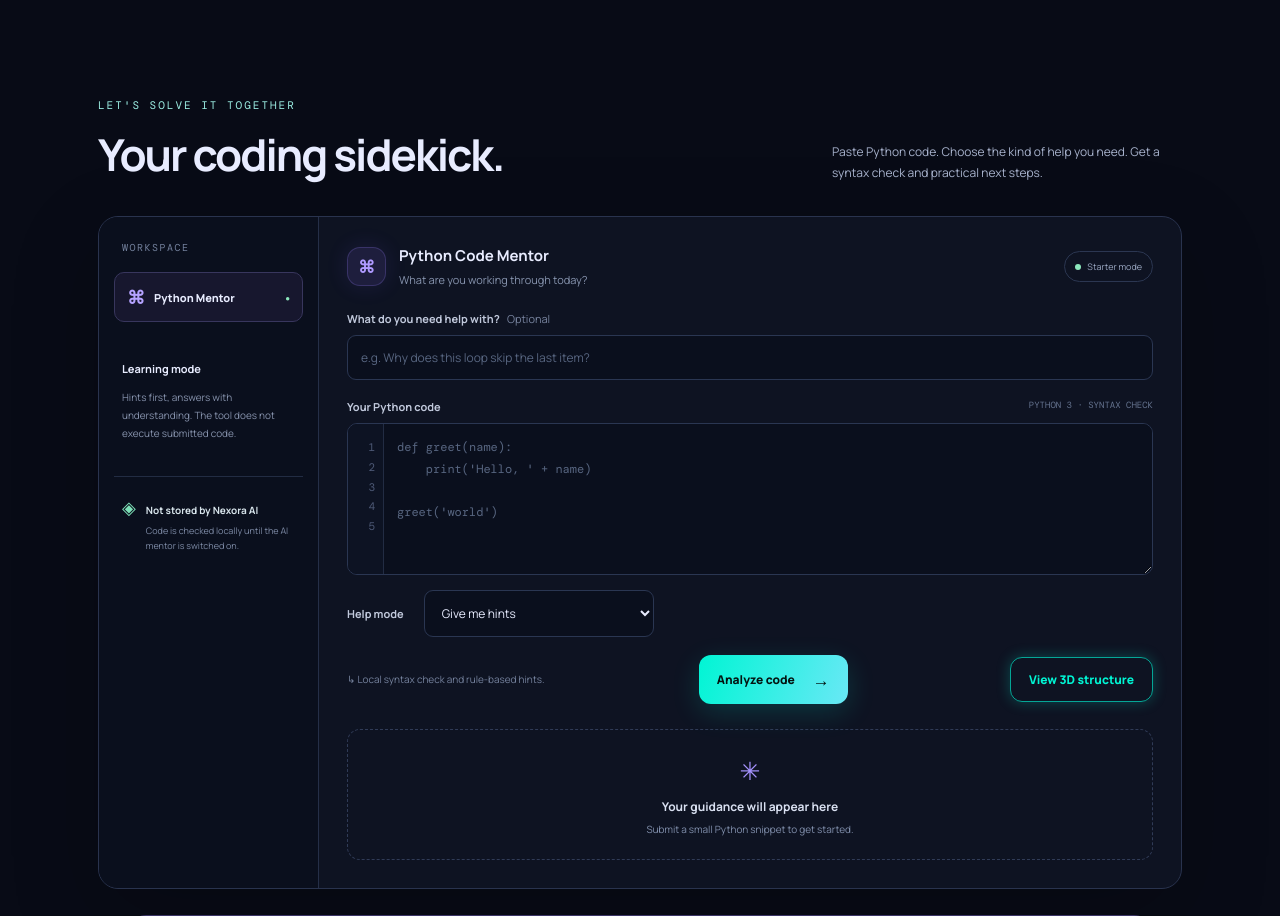
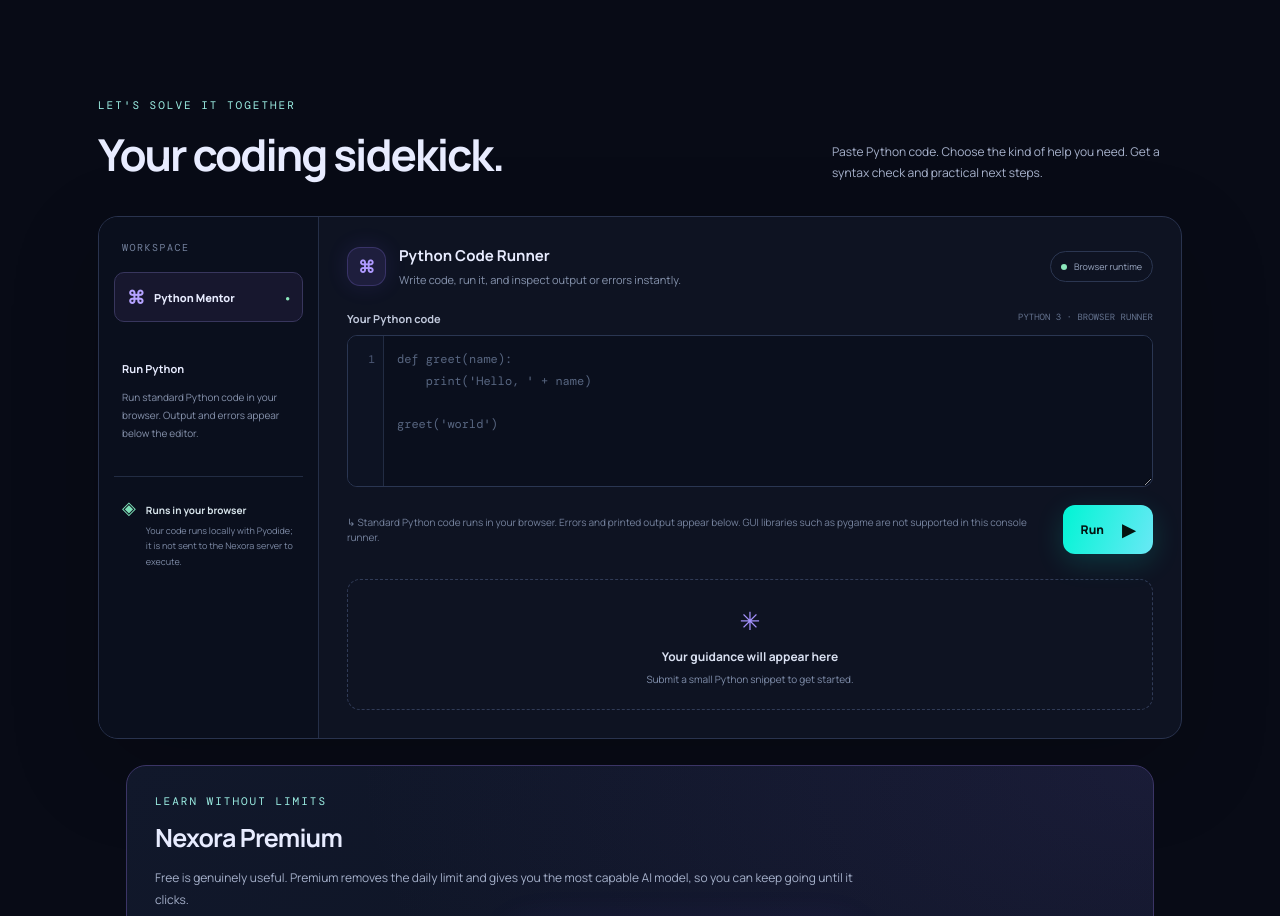
Before and after one commit to soumyasasmal410-star/Nexora-AI, a Flask app: page / in a window 1280 px wide; the page is wider, and only the part inside the window is pictured. Shown: the part 1262-2178 px from the top of that part. Run offline with Flask 3, Linux system fonts and the light colour scheme; some libraries are stand-ins or nearby versions.

Commit message:
Replace help-mode analyzer with Python run workspace

```diff
--- a/templates/index.html
+++ b/templates/index.html
@@ -53,16 +53,13 @@
 <section id="mentor" class="section mentor-section">
   <div class="section-heading"><div><div class="eyebrow">LET'S SOLVE IT TOGETHER</div><h2>Your coding sidekick.</h2></div><p>Paste Python code. Choose the kind of help you need. Get a syntax check and practical next steps.</p></div>
   <div class="mentor-shell">
-    <div class="mentor-sidebar"><div class="sidebar-label">WORKSPACE</div><div class="workspace-selected"><span>⌘</span> Python Mentor <i>●</i></div><div class="sidebar-note"><b>Learning mode</b><p>Hints first, answers with understanding. The tool does not execute submitted code.</p></div><div class="privacy-note"><span>◈</span><span><b>Not stored by Nexora AI</b><small>{% if ai_enabled %}Code is sent to Claude (Anthropic) for this request only; this app does not save it.{% else %}Code is checked locally until the AI mentor is switched on.{% endif %}</small></span></div></div>
+    <div class="mentor-sidebar"><div class="sidebar-label">WORKSPACE</div><div class="workspace-selected"><span>⌘</span> Python Mentor <i>●</i></div><div class="sidebar-note"><b>Run Python</b><p>Run standard Python code in your browser. Output and errors appear below the editor.</p></div><div class="privacy-note"><span>◈</span><span><b>Runs in your browser</b><small>Your code runs locally with Pyodide; it is not sent to the Nexora server to execute.</small></span></div></div>
     <div class="mentor-main">
-      <div class="mentor-title"><div class="tool-icon purple small-icon">⌘</div><div><h3>Python Code Mentor</h3><p>What are you working through today?</p></div><span class="offline-badge"><i></i> {% if ai_enabled %}Claude AI on{% else %}Starter mode{% endif %}</span></div>
+      <div class="mentor-title"><div class="tool-icon purple small-icon">⌘</div><div><h3>Python Code Runner</h3><p>Write code, run it, and inspect output or errors instantly.</p></div><span class="offline-badge"><i></i> Browser runtime</span></div>
       <form id="mentorForm">
-        <label for="question">What do you need help with? <span>Optional</span></label>
-        <input id="question" maxlength="2000" placeholder="e.g. Why does this loop skip the last item?">
-        <div class="editor-top"><label for="code">Your Python code</label><span>PYTHON 3 · SYNTAX CHECK</span></div>
-        <div class="editor-wrap"><div class="line-nums">1<br>2<br>3<br>4<br>5</div><textarea id="code" maxlength="12000" spellcheck="false" placeholder="def greet(name):&#10;    print('Hello, ' + name)&#10;&#10;greet('world')" required></textarea></div>
-        <div class="mode-row"><label for="mode">Help mode</label><select id="mode"><option value="hint">Give me hints</option><option value="debug">Debug my code</option><option value="explain">Explain the code</option><option value="improve">Suggest improvements</option></select></div>
-        <div class="form-bottom"><span>↳ {% if ai_enabled %}Claude-powered review plus a local syntax check. Log in to use it - 10 free requests a day.{% else %}Local syntax check and rule-based hints.{% endif %}</span><button class="btn primary" type="submit" id="submitBtn">Analyze code <span>→</span></button></div>
+        <div class="editor-top"><label for="code">Your Python code</label><span>PYTHON 3 · BROWSER RUNNER</span></div>
+        <div class="editor-wrap"><div class="line-nums" id="lineNums" aria-hidden="true">1</div><textarea id="code" maxlength="12000" spellcheck="false" autocapitalize="off" autocomplete="off" placeholder="def greet(name):&#10;    print('Hello, ' + name)&#10;&#10;greet('world')" required></textarea></div>
+        <div class="form-bottom"><span>↳ Standard Python code runs in your browser. Errors and printed output appear below. GUI libraries such as pygame are not supported in this console runner.</span><button class="btn primary" type="submit" id="submitBtn">Run <span>▶</span></button></div>
       </form>
       <div id="result" class="result-panel" aria-live="polite"><div class="result-placeholder"><span>✳</span><b>Your guidance will appear here</b><p>Submit a small Python snippet to get started.</p></div></div>
       <div id="chatBox" class="chat-box" hidden>
@@ -154,6 +151,7 @@ print(number)</pre>
 </main>
 <footer><a class="brand" href="/"><span class="brand-mark">N</span><span>Nexora <b>AI</b></span></a><span>Build smarter. Learn faster.{% if ai_enabled %} · AI by Claude{% endif %}</span><span><a href="/terms">Terms</a> · <a href="/privacy">Privacy</a> · <a href="/refund">Refunds</a> · © <span id="year"></span> Nexora AI</span></footer>
 <script src="https://checkout.razorpay.com/v1/checkout.js"></script>
+<script src="https://cdn.jsdelivr.net/pyodide/v0.27.7/full/pyodide.js"></script>
 <script src="{{ url_for('static', filename='script.js') }}"></script>
 <script src="{{ url_for('static', filename='fx.js') }}" defer></script>
 <script src="{{ url_for('static', filename='nexora3d.js') }}" defer></script>
```
